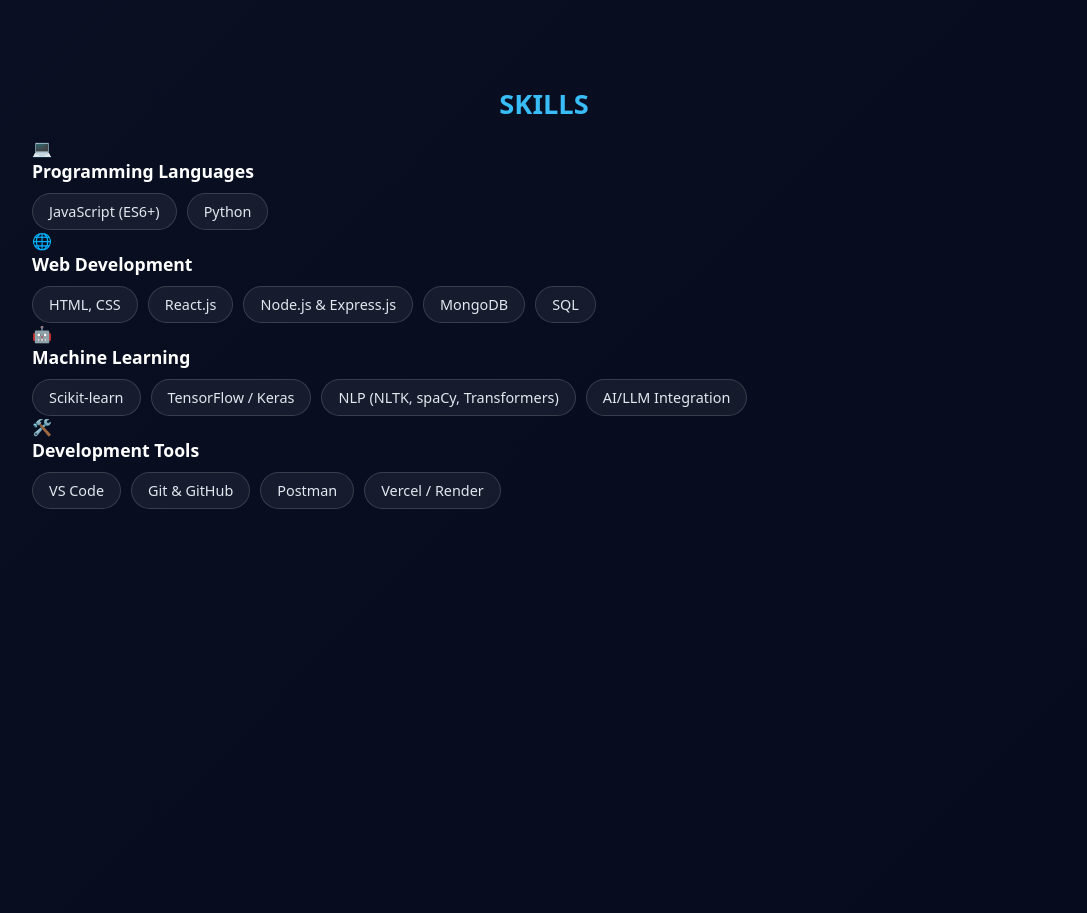
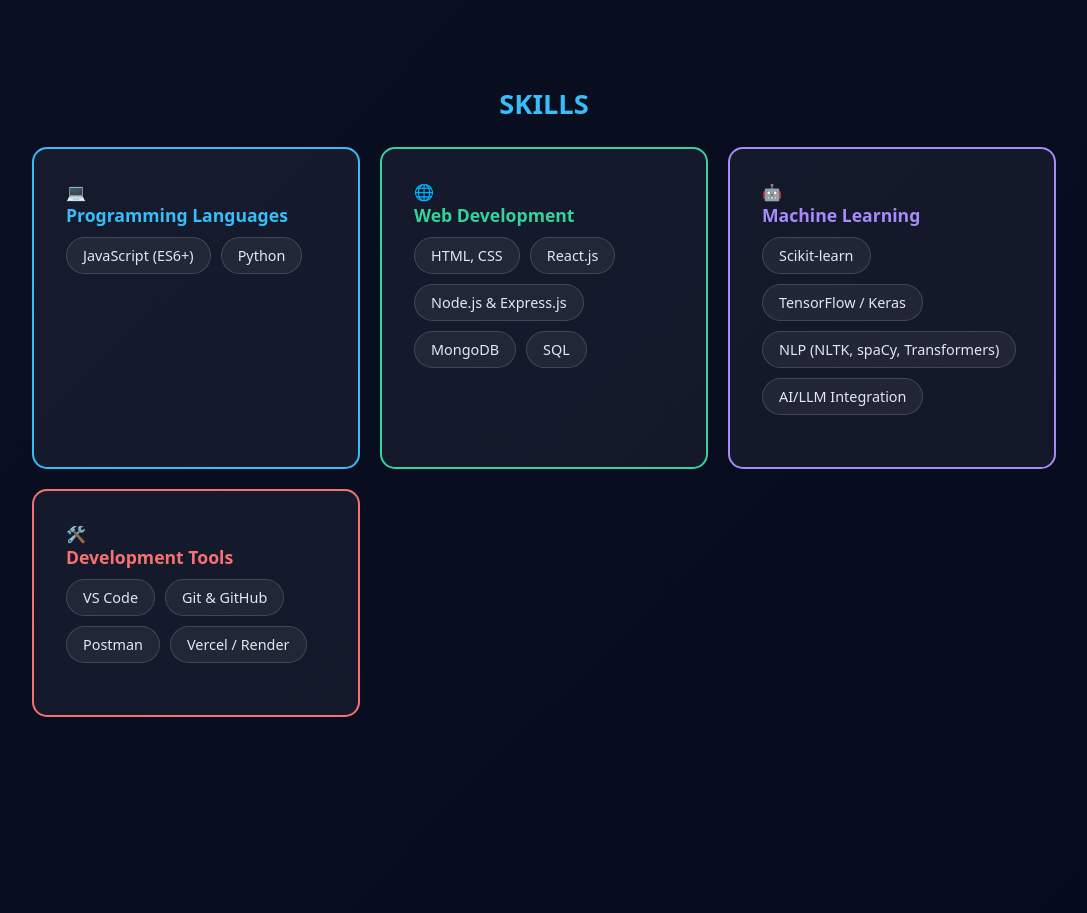
Before and after one commit to nishikasingh31/Portfolio, a React (Vite) app: page / in a window 1280 px wide. Shown: the part 2860-3773 px from the top of the page, without its empty margins (96-1183 px from the left). Built offline with nearby package versions, Linux system fonts and the light colour scheme.

Commit message:
Update Skills.jsx

```diff
--- a/src/pages/Skills.jsx
+++ b/src/pages/Skills.jsx
@@ -40,9 +40,9 @@
   return (
     <section id="skills">
       <h2>SKILLS</h2>
-      <div className="skills-container">
+      <div className="container">
         {skillCategories.map((cat, index) => (
-          <div className="skill-card" key={index} style={{ "--accent": cat.color }}>
+          <div className="card" key={index} style={{ "--accent": cat.color }}>
             <div className="skill-header">
               <span className="skill-icon">{cat.icon}</span>
               <h3>{cat.title}</h3>
```
